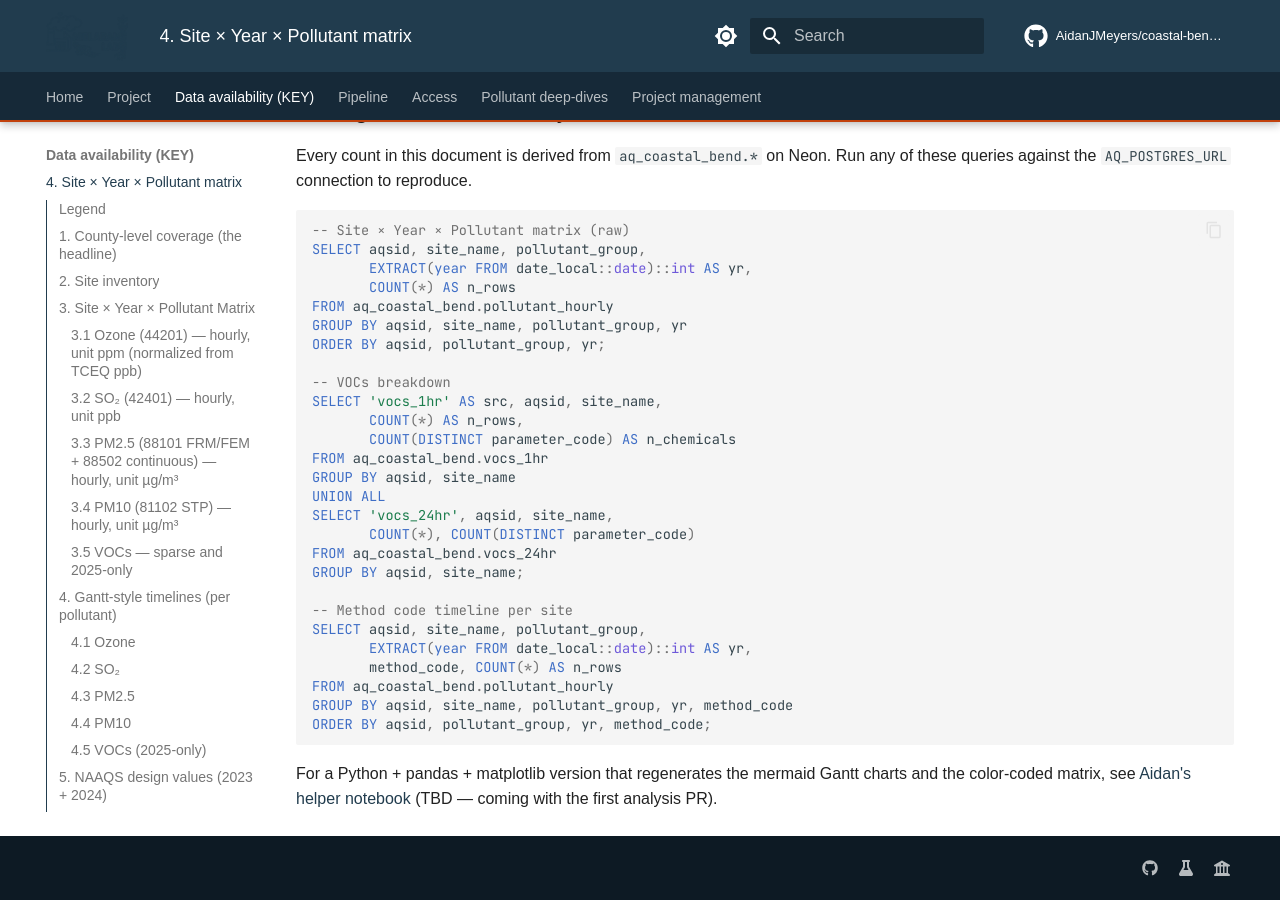
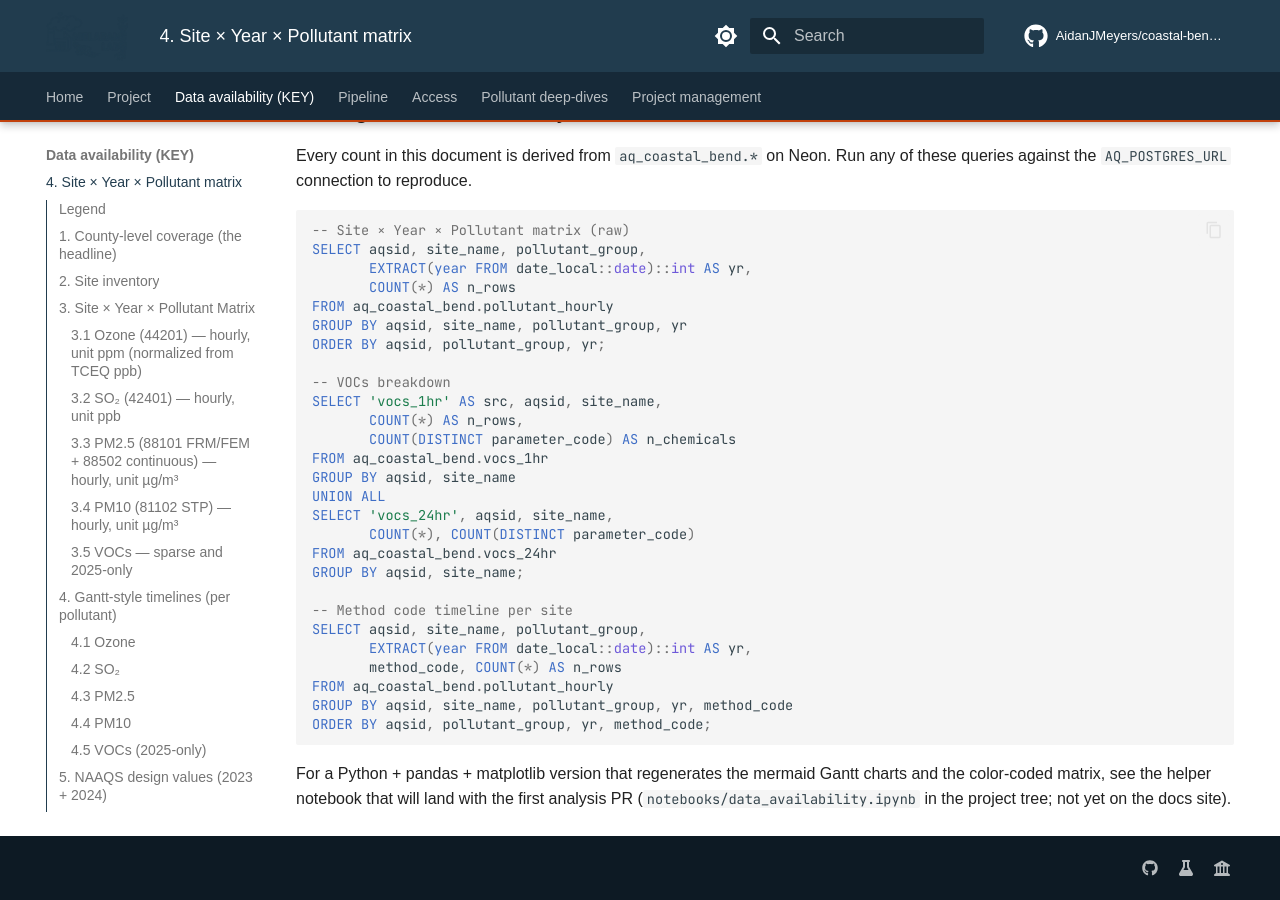
Before and after one commit to AidanJMeyers/coastal-bend-aq, an MkDocs documentation site: the page built from pipeline/docs/04_data_availability.md, in a window 1280 px wide and 900 px high, scrolled down 7017 px. Built offline with MkDocs 1.6.1 and Material for MkDocs 9.7.7, drawn with Linux system fonts in a browser that asks for light colours; some web fonts are replaced; comment, search, counter and statistics services are not loaded.

Commit message:
docs: drop broken notebook link that killed --strict build
mkdocs build --strict aborted on a WARNING for
'../../notebooks/data_availability.ipynb' — the notebook doesn't exist
yet (planned for the first analysis PR). Replaced the markdown link
with a plain-text mention.

The other ~9 anchor mismatches in the build log are INFO-level and
don't fail --strict; they'll be cleaned up in a follow-up.

Co-Authored-By: Claude Opus 4.7 (1M context) <noreply@anthropic.com>

````diff
--- a/pipeline/docs/04_data_availability.md
+++ b/pipeline/docs/04_data_availability.md
@@ -327,6 +327,6 @@ ORDER BY aqsid, pollutant_group, yr, method_code;
 ```
 
 For a Python + pandas + matplotlib version that regenerates the mermaid
-Gantt charts and the color-coded matrix, see
-[Aidan's helper notebook](../../notebooks/data_availability.ipynb)
-(TBD — coming with the first analysis PR).
+Gantt charts and the color-coded matrix, see the helper notebook that
+will land with the first analysis PR (`notebooks/data_availability.ipynb`
+in the project tree; not yet on the docs site).
````
